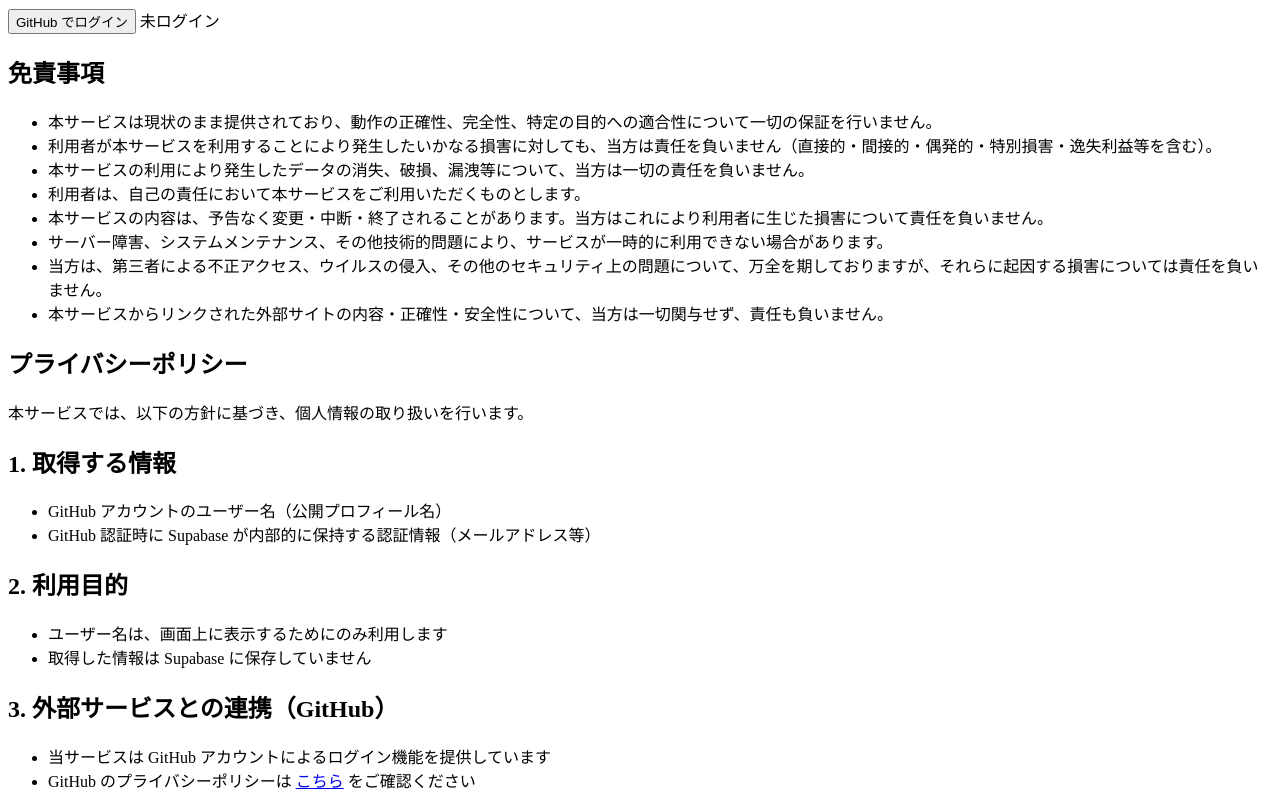
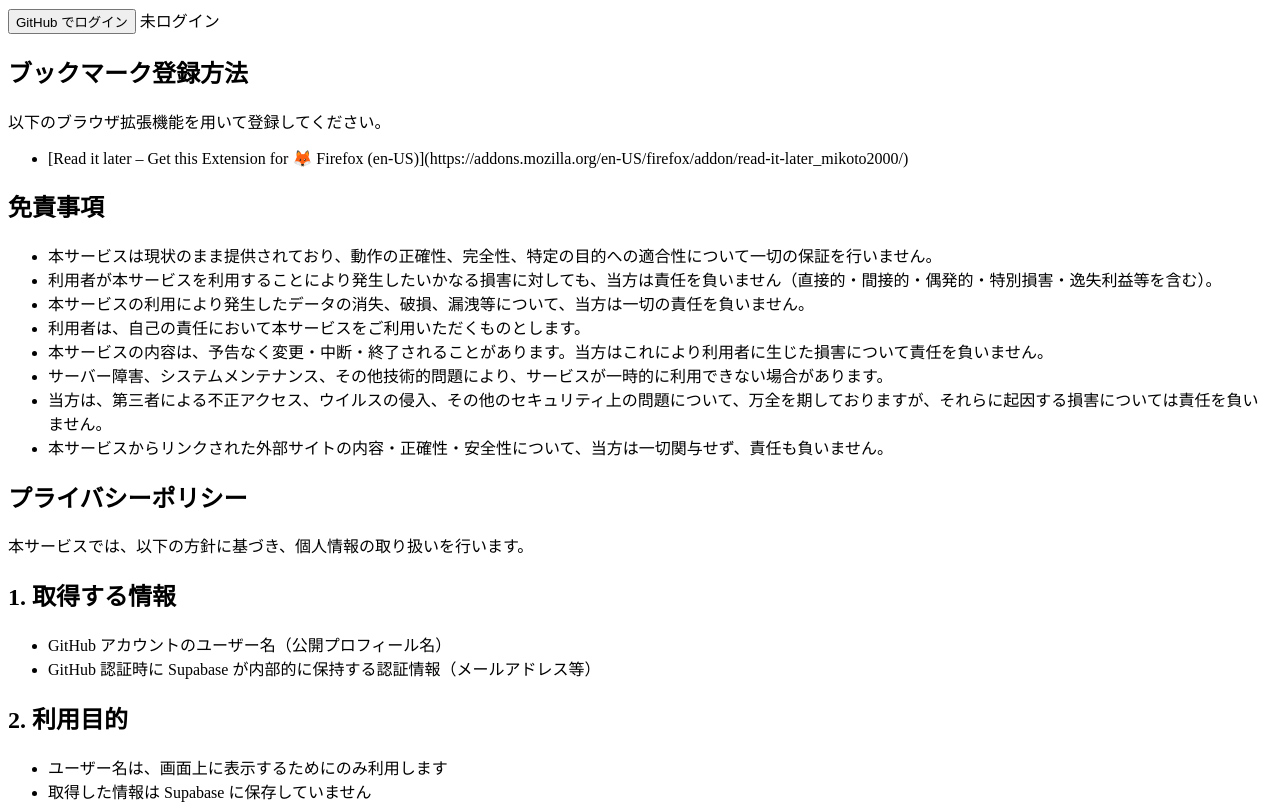
Before and after one commit to mikoto2000/read-it-later, a website built with Vite: page web/index.html in a window 1280 px wide. Shown: the top 806 px of the page. Built offline with nearby package versions, Linux system fonts and the light colour scheme; no server answers.

Commit message:
ブックマーク登録用ブラウザ拡張機能の情報を追加。

```diff
--- a/web/index.html
+++ b/web/index.html
@@ -17,6 +17,13 @@
       </ul>
     </main>
     <footer>
+      <section>
+        <h1>ブックマーク登録方法</h1>
+        以下のブラウザ拡張機能を用いて登録してください。
+        <ul>
+          <li>[Read it later – Get this Extension for 🦊 Firefox (en-US)](https://addons.mozilla.org/en-US/firefox/addon/read-it-later_mikoto2000/)</li>
+        </ul>
+      </section>
       <section>
         <h1>免責事項</h1>
         <ul>
```
